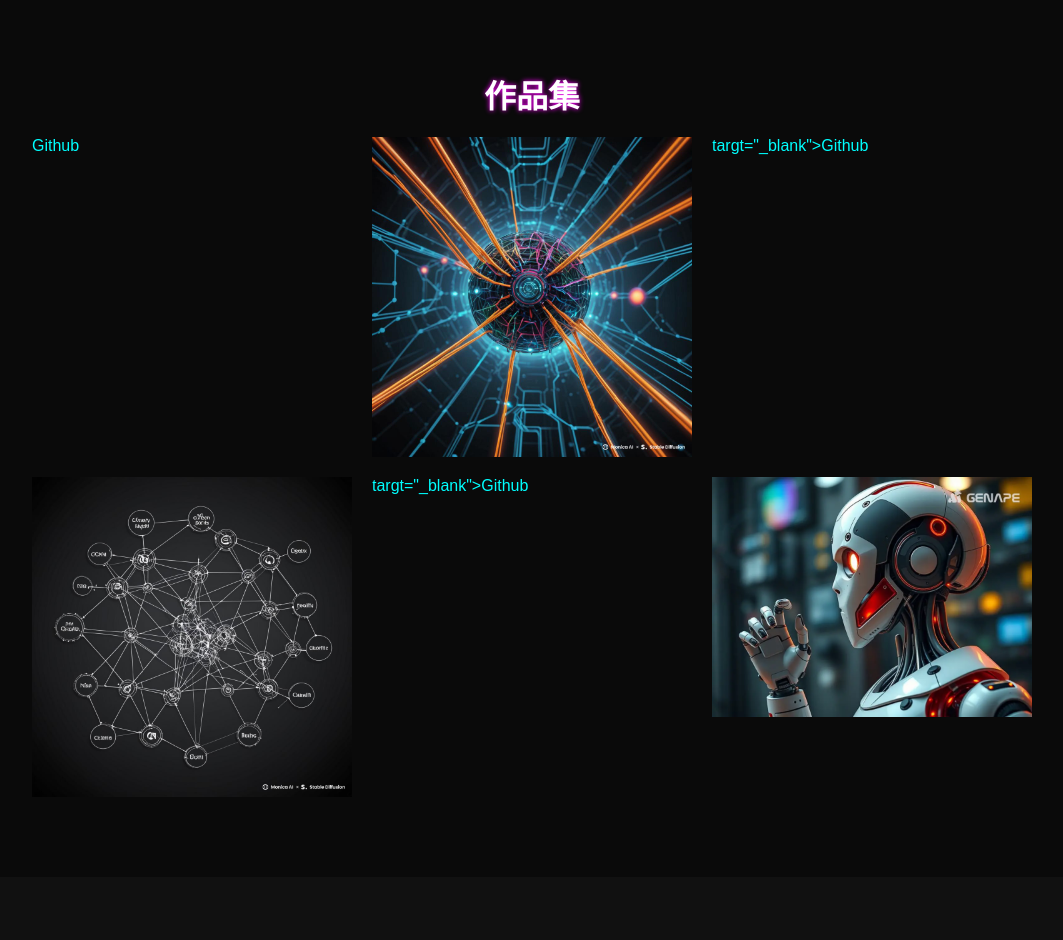
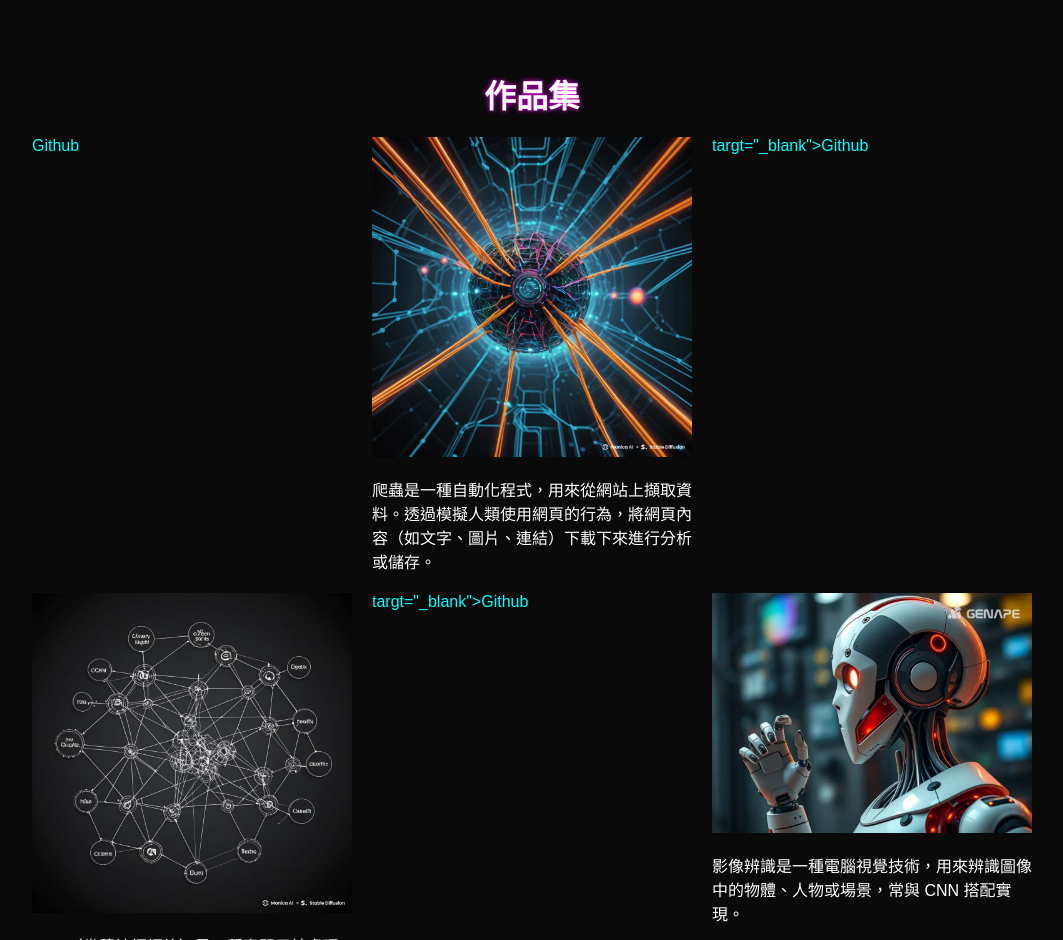
Before and after one commit to Lynn-Ding/Lynn-Ding.github.io, a plain HTML site: page index.html in a window 1280 px wide. Shown: the part 1860-2800 px from the top of the page, without its empty margins (108-1171 px from the left). Drawn offline with Linux system fonts and the light colour scheme.

Commit message:
Update index.html

```diff
--- a/index.html
+++ b/index.html
@@ -3,7 +3,7 @@
 <head>
   <meta charset="UTF-8" />
   <meta name="viewport" content="width=device-width, initial-scale=1.0" />
-  <title>AI學生個人網站</title>
+  <title>AI學習網站</title>
   <style>
     /* 全域樣式 */
     * { margin: 0; padding: 0; box-sizing: border-box; }
@@ -209,18 +209,21 @@
         <figure>
           <img src="爬蟲.png" alt="作品1示意圖" />
           <figcaption>爬蟲</figcaption>
+          </P>爬蟲是一種自動化程式，用來從網站上擷取資料。透過模擬人類使用網頁的行為，將網頁內容（如文字、圖片、連結）下載下來進行分析或儲存。
         </figure>
       </a>
       <a href="ComVis_ch03_MNIST.ipynb">targt="_blank">Github</a>
         <figure>
           <img src="CNN.png" alt="作品2示意圖" />
           <figcaption>簡單CNN神經網絡</figcaption>
+        </P>CNN（卷積神經網絡）是一種專門用於處理圖像的深度學習模型，能夠自動學習圖像中的特徵（如邊緣、形狀、顏色分布），常用於影像辨識、分類、偵測等任務。
         </figure>
       </a>
       <a href="ComVis_ch01_photoformat.ipynb">targt="_blank">Github</a>
         <figure>
           <img src="ai辨識.jpg"alt="作品3示意圖"  />
           <figcaption>影像格式與讀取影像</figcaption>
+        </P>影像辨識是一種電腦視覺技術，用來辨識圖像中的物體、人物或場景，常與 CNN 搭配實現。
         </figure>
       </a>
     </div>
```
